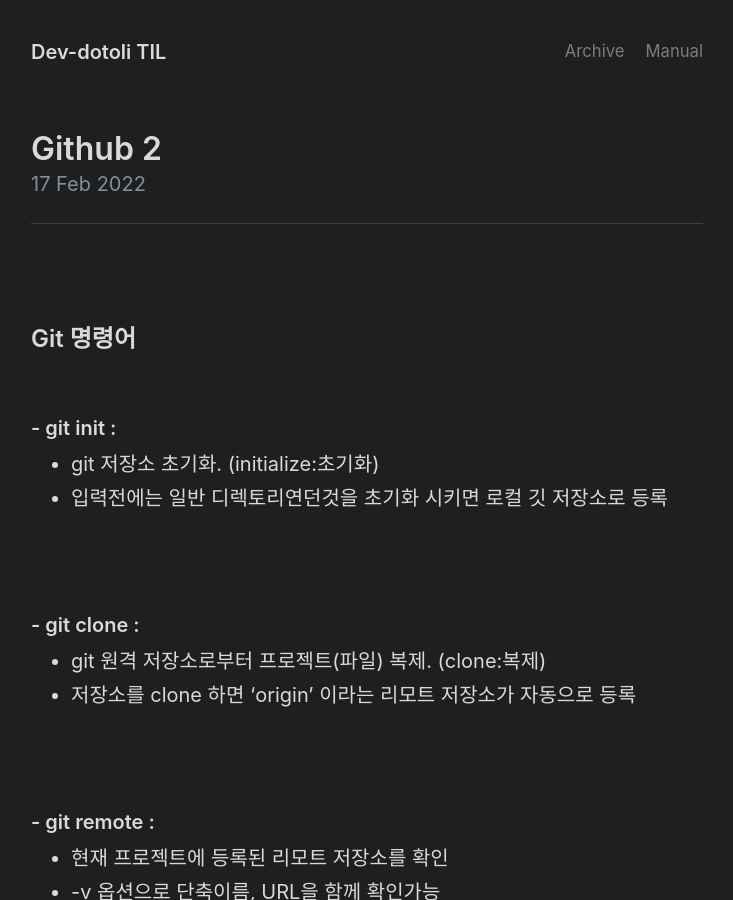
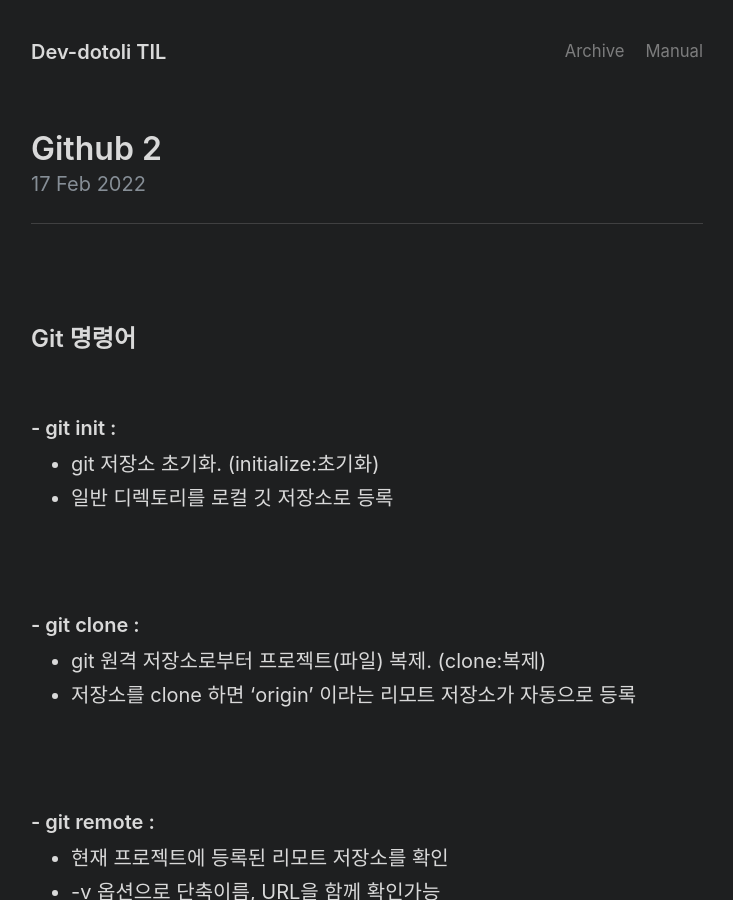
Before and after one commit to Dev-Dotoli/dev-dotoli.github.com, a Jekyll site: the page built from _posts/2022-02-17-Github-2.md, in a window 1280 px wide and 900 px high. Shown: the whole window, without its empty margins (273-1006 px from the left). Built offline with Jekyll 4.4.1, drawn with Linux system fonts in a browser that asks for light colours.

Commit message:
fix:typo

```diff
--- a/_posts/2022-02-17-Github-2.md
+++ b/_posts/2022-02-17-Github-2.md
@@ -14,7 +14,7 @@ title: Github 2
 ### - git init : <br>
 
 - git 저장소 초기화. (initialize:초기화) <br>
-- 입력전에는 일반 디렉토리연던것을 초기화 시키면 로컬 깃 저장소로 등록
+- 일반 디렉토리를 로컬 깃 저장소로 등록
 
 <br><br>
 
```
